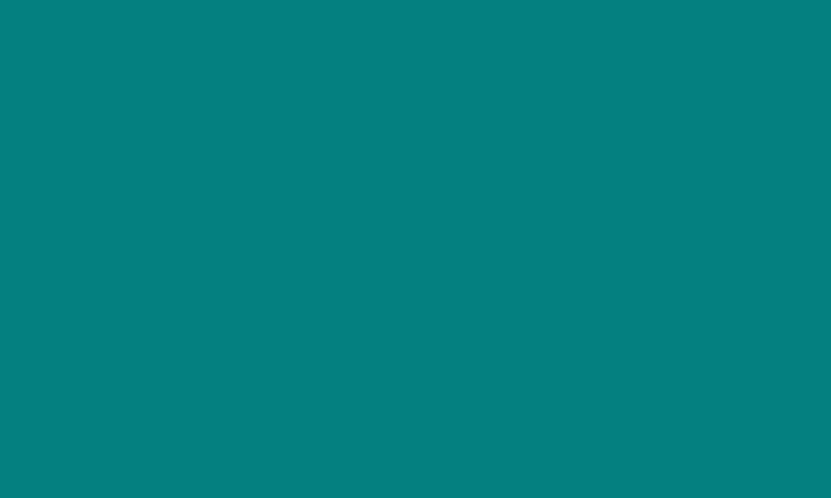
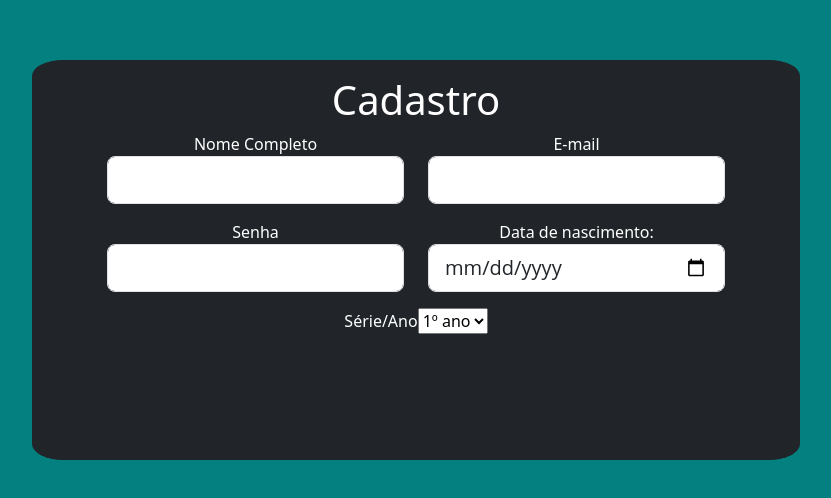
Before and after one commit to ValentimLeonardo/MindEdu, a React (Vite) app: page /cadastro in a window 1280 px wide. Before the commit this address had no page. Shown: the part 188-686 px from the top of the page, without its empty margins (224-1055 px from the left). Built offline with nearby package versions, Linux system fonts and the light colour scheme.

Commit message:
cadastro

```diff
--- a/src/App.jsx
+++ b/src/App.jsx
@@ -3,6 +3,7 @@ import 'bootstrap/dist/css/bootstrap.min.css';
 import Login from "./pages/Login/login";
 import HomePage from "./pages/Homepage/homePage"
 import { BrowserRouter, Routes, Route } from "react-router-dom";
+import Cadastro from "./pages/Cadastro/cadastro";
 
 function App() {
   return(
@@ -11,6 +12,7 @@ function App() {
         <Routes>
             <Route path='/' element={<Login/>}/>
             <Route path="/homePage" element={<HomePage/>}/>
+            <Route path='/cadastro' element={<Cadastro/>}/>
         </Routes>
       </BrowserRouter>
     </div>
--- a/src/pages/Cadastro/cadastro.css
+++ b/src/pages/Cadastro/cadastro.css
@@ -0,0 +1,12 @@
+input{
+    width: 100%;
+    height: 50%;
+    font-size: 1.5rem;
+    border-radius: 4%;
+    border-color: aquamarine;
+}
+.container{
+    width: 60%;
+    border-radius: 4%;
+    height: 50%;
+}
--- a/src/pages/Cadastro/cadastro.jsx
+++ b/src/pages/Cadastro/cadastro.jsx
@@ -0,0 +1,45 @@
+import "./cadastro.css"
+import React from "react"
+import 'bootstrap/dist/css/bootstrap.min.css';
+
+const Cadastro = () =>{
+    return(
+        <div className="container d-flex flex-column text-center align-items-center mt-5 position-absolute top-50 start-50 translate-middle bg-dark text-white p-3">
+            <h1>Cadastro</h1>
+               <form action="." method="post">
+                    <div className="row mb-3">
+                        <div className=" col-12 col-md-6">
+                            <label htmlFor="nome">Nome Completo</label>
+                            <input type="text" id="nome" name="nome" className="form-control form-control-lg"/>
+                        </div>
+
+                        <div className="col-12 col-md-6">
+                            <label htmlFor="email">E-mail</label>
+                            <input type="email" id="email" name="email" className="form-control form-control-lg"/>
+                        </div>
+                    </div>
+
+                    <div className="row mb-3">
+                        <div className=" col-12 col-md-6">
+                            <label htmlFor="senha">Senha</label>
+                            <input type="password" id="senha" name="senha" className="form-control form-control-lg"/>
+                        </div>
+
+                        <div className="col-12 col-md-6">
+                            <label htmlFor="nascimento">Data de nascimento:</label>
+                            <input type="date" id="nascimento" name="nascimento" className="form-control form-control-lg"/>
+                        </div>
+                    </div>
+
+                    <label htmlFor="ano">Série/Ano</label>
+                    <select id="ano" name="ano">
+                        <option value="1">1º ano</option>
+                        <option value="2">2º ano</option>
+                        <option value="3">3º ano</option>
+                    </select>
+               </form>
+        </div>
+    )
+}
+
+export default Cadastro;
```
